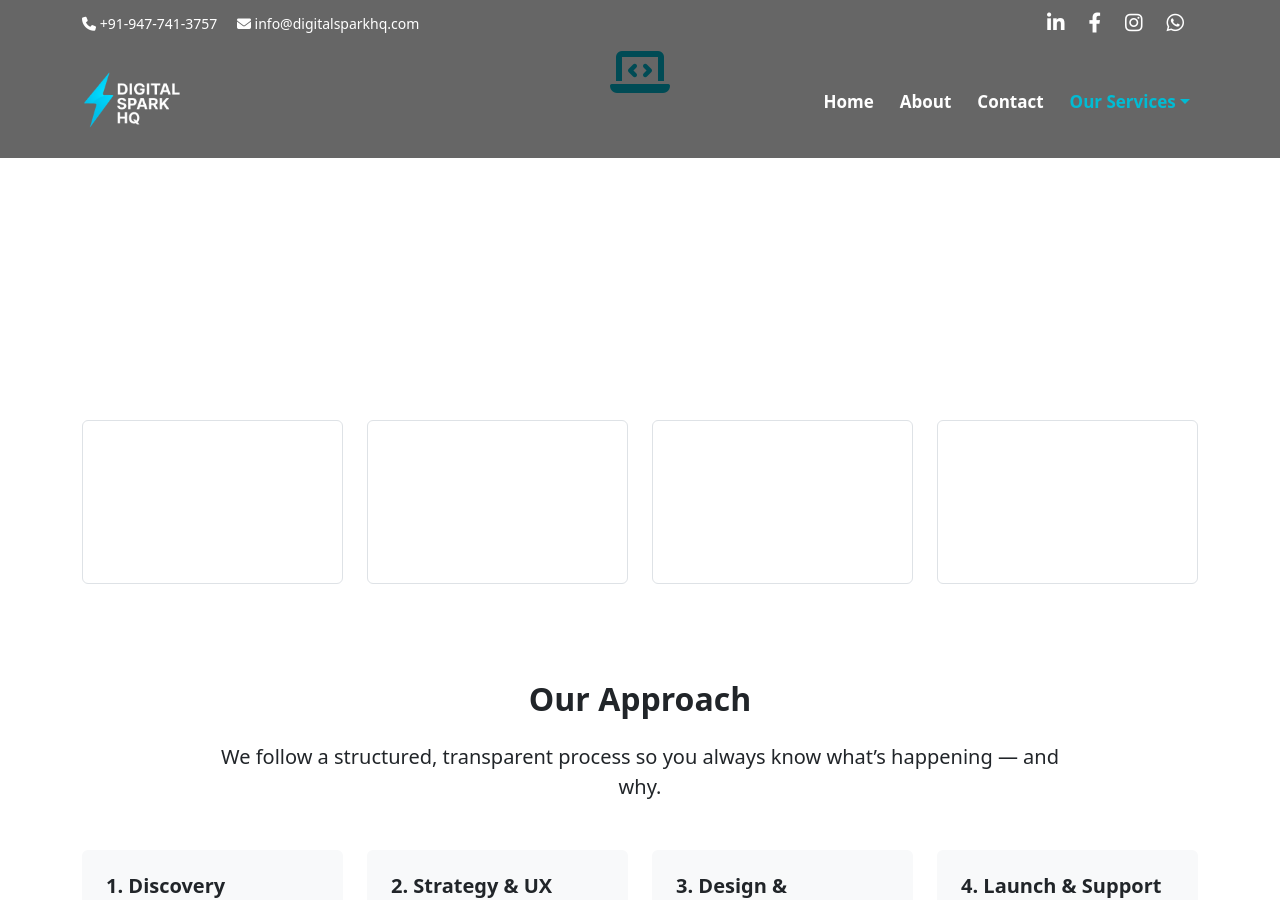
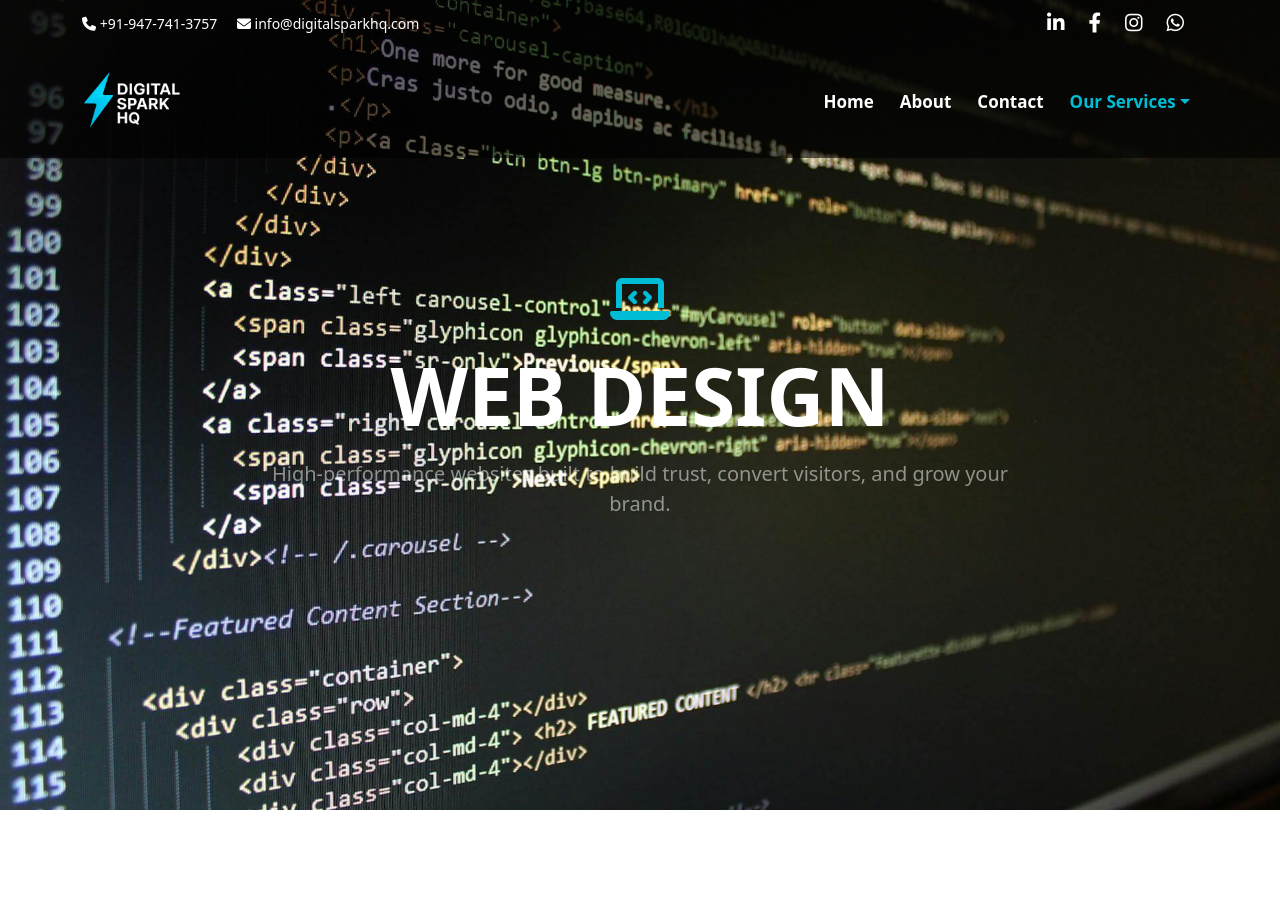
Before and after one commit to Iambiswajit-C/digitalsparkhq, a Jekyll site: the page built from services/web-design/index.md, in a window 1280 px wide and 900 px high. Built offline with Jekyll 4.4.1, drawn with Linux system fonts in a browser that asks for light colours.

Commit message:
Update index.md

```diff
--- a/services/web-design/index.md
+++ b/services/web-design/index.md
@@ -3,13 +3,19 @@
 title: "Web Design & Development"
 ---
 
-<!-- HERO -->
-<section class="service-hero py-5 text-center text-white position-relative">
-  <div class="container fade-in">
-    <i class="fas fa-laptop-code fa-3x mb-3" style="color: var(--hover-color);"></i>
-    <h1 class="fw-bold display-5">Web Design & Development</h1>
-    <p class="lead mt-3 mx-auto" style="max-width: 800px;">
-      Modern, fast, and conversion-focused websites designed to build trust, tell your story, and grow your business.
+<!-- Web Design Hero Section -->
+<section id="service-hero"
+  class="text-center text-white position-relative d-flex justify-content-center align-items-center"
+  style="height:90vh; background:url('{{ '/assets/images/web-design-hero.jpg' | relative_url }}') center/cover no-repeat;">
+
+  <div class="hero-overlay"></div>
+  <div class="hero-glow"></div>
+
+  <div class="container position-relative z-2 fade-in">
+    <i class="fas fa-laptop-code fa-3x mb-4" style="color: var(--hover-color);"></i>
+    <h1 class="display-1 fw-bold">WEB DESIGN</h1>
+    <p class="lead text-white-50 mt-3 mx-auto" style="max-width: 800px;">
+      High-performance websites built to build trust, convert visitors, and grow your brand.
     </p>
   </div>
 </section>
```
